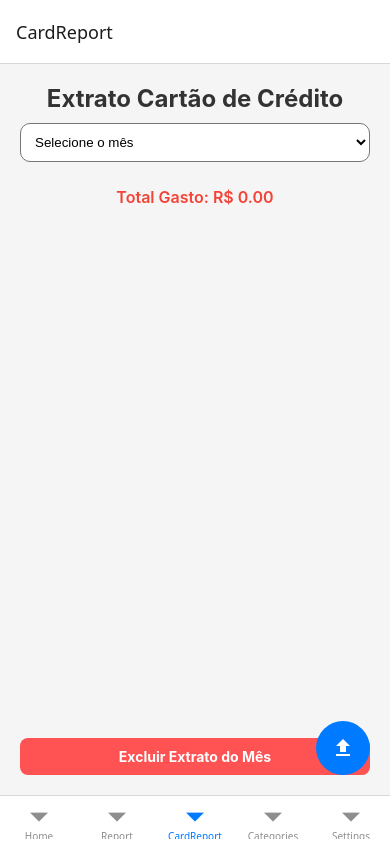
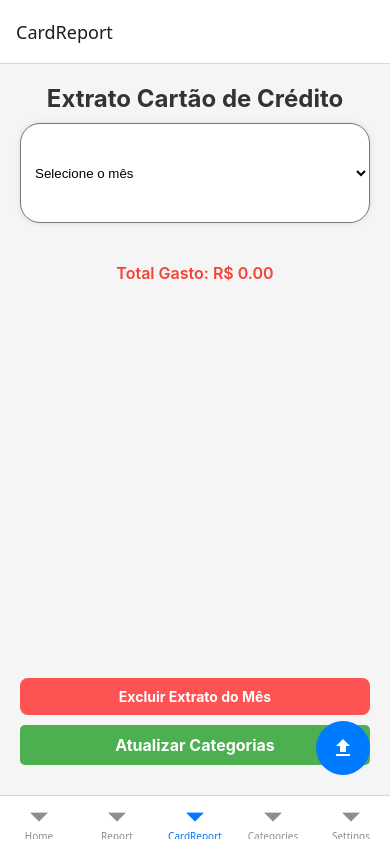
Before and after one commit to sidneyjfg/app_financas, a React Native app: screen /CardReport in a window 390 px wide. Built offline with nearby package versions, Linux system fonts and the light colour scheme.

Commit message:
Ajustando estilo

```diff
--- a/src/screens/CardStatementScreen.tsx
+++ b/src/screens/CardStatementScreen.tsx
@@ -31,19 +31,35 @@ const CardStatementScreen = () => {
   const [categoryTotals, setCategoryTotals] = useState<Record<string, number>>({});
   const [selectedMonth, setSelectedMonth] = useState<string | null>(null);
   const [isExpanded, setIsExpanded] = useState(true);
+  const excludeKeywords = ['pagamento recebido', 'fatura', 'cartão']; // Palavras-chave para excluir
 
   useEffect(() => {
     loadMonthlyTransactions();
   }, []);
 
   useEffect(() => {
-    // Carrega as transações automaticamente quando o mês selecionado muda
+    // Exibe transações e calcula totais apenas quando um mês válido é selecionado
     if (selectedMonth) {
       const transactionsForSelectedMonth = monthlyTransactions[selectedMonth] || [];
-      setTransactions(transactionsForSelectedMonth);
-      calculateTotals(transactionsForSelectedMonth);
+      const filteredTransactions = filterTransactions(transactionsForSelectedMonth); // Aplica o filtro ao carregar
+      setTransactions(filteredTransactions);
+      calculateTotals(filteredTransactions);
+    } else {
+      // Limpa as transações e totais quando "Selecione o mês" é escolhido
+      setTransactions([]);
+      setTotalSpent(0);
+      setCategoryTotals({});
     }
   }, [selectedMonth, monthlyTransactions]);
+
+  const filterTransactions = (transactions: Transaction[]) => {
+    if (!transactions || transactions.length === 0) return [];
+
+    return transactions.filter((transaction) => {
+      const lowerTitle = transaction.title ? transaction.title.toLowerCase() : '';
+      return !excludeKeywords.some((keyword) => lowerTitle.includes(keyword));
+    });
+  };
 
   const categorizeTransaction = (title: string, categories: Category[]) => {
     const lowerTitle = title.toLowerCase();
@@ -55,26 +71,33 @@ const CardStatementScreen = () => {
     return 'Outros';
   };
 
-  const recategorizeTransactions = async (transactions: Transaction[]) => {
+  const recategorizeTransactions = async () => {
     const storedCategories = await AsyncStorage.getItem('categories');
     const categories: Category[] = storedCategories ? JSON.parse(storedCategories) : [];
-    return transactions.map((transaction) => ({
+
+    if (selectedMonth && transactions.length > 0) {
+      const recategorizedTransactions = transactions.map((transaction) => ({
         ...transaction,
         category: categorizeTransaction(transaction.title, categories),
       }));
+
+      setTransactions(recategorizedTransactions);
+      calculateTotals(recategorizedTransactions);
+
+      const updatedMonthlyTransactions = { ...monthlyTransactions, [selectedMonth]: recategorizedTransactions };
+      setMonthlyTransactions(updatedMonthlyTransactions);
+      await AsyncStorage.setItem('monthlyTransactions', JSON.stringify(updatedMonthlyTransactions));
+
+      Alert.alert('Sucesso', 'Categorias atualizadas com sucesso.');
+    } else {
+      Alert.alert('Erro', 'Nenhuma transação encontrada para atualizar.');
+    }
   };
 
   const loadMonthlyTransactions = async () => {
     const storedData = await AsyncStorage.getItem('monthlyTransactions');
     const transactionsData: MonthlyTransactions = storedData ? JSON.parse(storedData) : {};
     setMonthlyTransactions(transactionsData);
-
-    // Carrega o mês selecionado automaticamente se já estiver definido
-    if (selectedMonth && transactionsData[selectedMonth]) {
-      const transactionsForSelectedMonth = transactionsData[selectedMonth];
-      setTransactions(transactionsForSelectedMonth);
-      calculateTotals(transactionsForSelectedMonth);
-    }
   };
 
   const handleDeleteMonth = async () => {
@@ -107,7 +130,7 @@ const CardStatementScreen = () => {
       Papa.parse(fileContent, {
         header: true,
         complete: async (results) => {
-          const data: Transaction[] = results.data.map((item: any, index: number) => {
+          const data: Transaction[] = results.data.map((item: any) => {
             const amount = parseFloat(item.amount || '0');
             const category = categorizeTransaction(item.title || '', categories);
             const dateString = item.date || '';
@@ -130,8 +153,32 @@ const CardStatementScreen = () => {
               firstTransactionDate.getMonth() + 1
             ).padStart(2, '0')}`;
 
-            await saveTransactionsByMonth(yearMonth, validTransactions);
-            setSelectedMonth(yearMonth); // Define o mês selecionado após a importação
+            const storedData = await AsyncStorage.getItem('monthlyTransactions');
+            const monthlyTransactions: MonthlyTransactions = storedData ? JSON.parse(storedData) : {};
+
+            if (monthlyTransactions[yearMonth]) {
+              Alert.alert(
+                'Mês já carregado',
+                `O mês ${yearMonth} já possui transações carregadas. Deseja sobrescrever os dados existentes?`,
+                [
+                  {
+                    text: 'Cancelar',
+                    style: 'cancel',
+                  },
+                  {
+                    text: 'Sobrescrever',
+                    onPress: async () => {
+                      await saveTransactionsByMonth(yearMonth, validTransactions, true);
+                      Alert.alert('Sucesso', 'As transações foram sobrescritas com sucesso.');
+                      setSelectedMonth(null); // Limpa a seleção do mês após o carregamento
+                    },
+                  },
+                ]
+              );
+            } else {
+              await saveTransactionsByMonth(yearMonth, validTransactions, false);
+              setSelectedMonth(null); // Limpa a seleção do mês após o carregamento
+            }
           } else {
             Alert.alert('Erro', 'Nenhuma transação válida encontrada no arquivo CSV.');
           }
@@ -142,10 +189,16 @@ const CardStatementScreen = () => {
     }
   };
 
-  const saveTransactionsByMonth = async (yearMonth: string, newTransactions: Transaction[]) => {
+  const saveTransactionsByMonth = async (
+    yearMonth: string,
+    newTransactions: Transaction[],
+    overwrite: boolean = false
+  ) => {
     const storedData = await AsyncStorage.getItem('monthlyTransactions');
     const monthlyTransactions: MonthlyTransactions = storedData ? JSON.parse(storedData) : {};
-    monthlyTransactions[yearMonth] = [...(monthlyTransactions[yearMonth] || []), ...newTransactions];
+
+    monthlyTransactions[yearMonth] = overwrite ? newTransactions : [...(monthlyTransactions[yearMonth] || []), ...newTransactions];
+
     await AsyncStorage.setItem('monthlyTransactions', JSON.stringify(monthlyTransactions));
     setMonthlyTransactions(monthlyTransactions);
   };
@@ -155,11 +208,14 @@ const CardStatementScreen = () => {
     let totalSpent = 0;
 
     transactions.forEach((transaction) => {
+      if (transaction.amount < 0) {
         totalSpent += transaction.amount;
+
         if (!totalsByCategory[transaction.category]) {
           totalsByCategory[transaction.category] = 0;
         }
         totalsByCategory[transaction.category] += transaction.amount;
+      }
     });
 
     setTotalSpent(totalSpent);
@@ -185,10 +241,13 @@ const CardStatementScreen = () => {
         style={styles.picker}
       >
         <Picker.Item label="Selecione o mês" value={null} />
-        {Object.keys(monthlyTransactions).map((yearMonth) => (
+        {Object.keys(monthlyTransactions)
+          .sort((a, b) => new Date(a).getTime() - new Date(b).getTime()) // Ordena os meses em ordem cronológica
+          .map((yearMonth) => (
             <Picker.Item key={yearMonth} label={yearMonth} value={yearMonth} />
           ))}
       </Picker>
+
 
       <Text style={styles.totalExpense}>Total Gasto: R$ {totalSpent.toFixed(2)}</Text>
 
@@ -214,6 +273,10 @@ const CardStatementScreen = () => {
         <Text style={styles.deleteButtonText}>Excluir Extrato do Mês</Text>
       </TouchableOpacity>
 
+      <TouchableOpacity style={styles.updateButton} onPress={recategorizeTransactions}>
+        <Text style={styles.updateButtonText}>Atualizar Categorias</Text>
+      </TouchableOpacity>
+
       <TouchableOpacity style={styles.floatingButton} onPress={handleSelectCSV}>
         <MaterialIcons name="file-upload" size={24} color="white" />
       </TouchableOpacity>
--- a/src/screens/ReportScreen.tsx
+++ b/src/screens/ReportScreen.tsx
@@ -26,10 +26,6 @@ type Category = {
   name: string;
   keywords: string[];
 };
-
-
-
-
 
 const ReportScreen = () => {
   const [transactions, setTransactions] = useState<Transaction[]>([]);
--- a/src/screens/SettingsScreen.tsx
+++ b/src/screens/SettingsScreen.tsx
@@ -1,5 +1,6 @@
 import React, { useState } from 'react';
 import { View, Text, Button, Alert } from 'react-native';
+import { Picker } from '@react-native-picker/picker';
 import AsyncStorage from '@react-native-async-storage/async-storage';
 import { StackNavigationProp } from '@react-navigation/stack';
 import { useNavigation } from '@react-navigation/native';
@@ -12,29 +13,62 @@ type RootStackParamList = {
 
 const SettingsScreen = () => {
   const navigation = useNavigation<StackNavigationProp<RootStackParamList, 'Settings'>>();
-  const [cacheCleared, setCacheCleared] = useState(false);
+  const [selectedScreen, setSelectedScreen] = useState<string | null>(null);
 
-  const clearAsyncStorage = async () => {
+  const screenKeys = {
+    Home: 'homeData',
+    Transactions: 'monthlyTransactions',
+    Categories: 'categories',
+  };
+
+  const clearSelectedScreen = async () => {
+    if (!selectedScreen) {
+      Alert.alert('Erro', 'Por favor, selecione uma tela para limpar.');
+      return;
+    }
+
+    try {
+      await AsyncStorage.removeItem(screenKeys[selectedScreen as keyof typeof screenKeys]);
+      Alert.alert('Sucesso', `Os dados da tela "${selectedScreen}" foram limpos com sucesso!`);
+    } catch (error) {
+      console.error('Erro ao limpar os dados:', error);
+      Alert.alert('Erro', `Não foi possível limpar os dados da tela "${selectedScreen}".`);
+    }
+  };
+
+  const clearAllData = async () => {
     try {
       await AsyncStorage.clear();
-      console.log("AsyncStorage limpo com sucesso!");
-      Alert.alert("Sucesso", "Cache limpo com sucesso!");
-
-      // Atualiza o estado para indicar que o cache foi limpo
-      setCacheCleared(true);
-
-      // Navega para a tela 'Home' após limpar o cache
-      navigation.navigate('Home');
+      Alert.alert('Sucesso', 'Todos os dados foram limpos com sucesso!');
     } catch (error) {
-      console.error("Erro ao limpar o AsyncStorage:", error);
-      Alert.alert("Erro", "Não foi possível limpar o cache.");
+      console.error('Erro ao limpar todos os dados:', error);
+      Alert.alert('Erro', 'Não foi possível limpar todos os dados.');
     }
   };
 
   return (
-    <View style={{ flex: 1, justifyContent: 'center', alignItems: 'center' }}>
-      <Text>Configurações</Text>
-      <Button title="Limpar Cache" onPress={clearAsyncStorage} />
+    <View style={{ flex: 1, justifyContent: 'center', alignItems: 'center', padding: 20 }}>
+      <Text style={{ fontSize: 20, marginBottom: 20 }}>Configurações</Text>
+
+      <Text style={{ marginBottom: 10 }}>Selecione a tela para limpar os dados:</Text>
+      <Picker
+        selectedValue={selectedScreen}
+        onValueChange={(itemValue: string | null) => setSelectedScreen(itemValue)} // Declaração explícita do tipo
+        style={{ width: 200, marginBottom: 20 }}
+      >
+        <Picker.Item label="Selecione uma tela" value={null} />
+        <Picker.Item label="Home" value="Home" />
+        <Picker.Item label="Transações" value="Transactions" />
+        <Picker.Item label="Categorias" value="Categories" />
+      </Picker>
+
+      <Button title="Limpar Tela Selecionada" onPress={clearSelectedScreen} />
+
+      <View style={{ marginVertical: 20 }}>
+        <Button title="Limpar Todos os Dados" onPress={clearAllData} />
+      </View>
+
+      <Button title="Voltar para Home" onPress={() => navigation.navigate('Home')} />
     </View>
   );
 };
--- a/src/styles/CardStatementScreenStyles.ts
+++ b/src/styles/CardStatementScreenStyles.ts
@@ -15,9 +15,15 @@ const styles = StyleSheet.create({
   },
   picker: {
     backgroundColor: '#fff',
-    marginBottom: 15,
-    borderRadius: 10,
-    padding: 10,
+    borderRadius: 20,
+    height: 100,
+    justifyContent:'center' ,  // Centraliza verticalmente o texto do Picker
+    paddingHorizontal: 10,
+    marginBottom: 30,
+    shadowColor: '#000',
+    shadowOpacity: 0.1,
+    shadowRadius: 6,
+    elevation: 2,
   },
   totalIncome: {
     fontSize: 16,
@@ -107,6 +113,7 @@ const styles = StyleSheet.create({
     borderRadius: 8,
     alignItems: 'center',
     marginTop: 10,
+    marginBottom:10,
   },
   deleteButtonText: {
     color: '#fff',
@@ -124,6 +131,19 @@ const styles = StyleSheet.create({
     fontSize: 16,
     fontWeight: 'bold',
   },
+  updateButton: {
+    backgroundColor: '#4CAF50',
+    padding: 10,
+    borderRadius: 5,
+    alignItems: 'center',
+    marginBottom: 10,
+  },
+  updateButtonText: {
+    color: '#FFFFFF',
+    fontSize: 16,
+    fontWeight: 'bold',
+  },
+
 });
 
 export default styles;
--- a/src/styles/ReportScreen.ts
+++ b/src/styles/ReportScreen.ts
@@ -15,9 +15,15 @@ const styles = StyleSheet.create({
   },
   picker: {
     backgroundColor: '#fff',
-    marginBottom: 15,
-    borderRadius: 10,
-    padding: 10,
+    borderRadius: 20,
+    height: 100,
+    justifyContent:'center' ,  // Centraliza verticalmente o texto do Picker
+    paddingHorizontal: 10,
+    marginBottom: 30,
+    shadowColor: '#000',
+    shadowOpacity: 0.1,
+    shadowRadius: 6,
+    elevation: 2,
   },
   totalIncome: {
     fontSize: 16,
```
Lines whose indentation alone changed are shown as unchanged.
